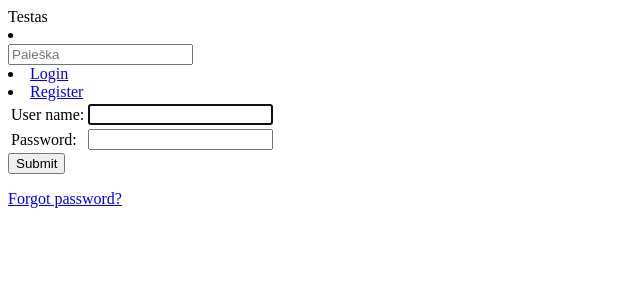
After one commit to Oksana19761219/archeological_pottery, a Django app: page /accounts/login/ in a window 1280 px wide. The commit adds this page. Shown: the top 300 px of the page, without its empty margins (0-640 px from the left). Run offline with Django 4.2, Linux system fonts and the light colour scheme.

Commit message:
login, logout created

```diff
--- a/archeological_pottery_forms/templates/base.html
+++ b/archeological_pottery_forms/templates/base.html
@@ -13,9 +13,19 @@
     </form>
 </li>
 
-{% if not user.is_authenticated %}
+
+{% if user.is_authenticated %}
+    <li class="nav-item"><a class="nav-link" href="#">
+      <svg class="bi bi-person" width="1.5em" height="1.5em" viewBox="0 0 16 16" fill="currentColor" xmlns="http://www.w3.org/2000/svg">
+        <path fill-rule="evenodd" d="M13 14s1 0 1-1-1-4-6-4-6 3-6 4 1 1 1 1h10zm-9.995-.944v-.002.002zM3.022 13h9.956a.274.274 0 00.014-.002l.008-.002c-.001-.246-.154-.986-.832-1.664C11.516 10.68 10.289 10 8 10c-2.29 0-3.516.68-4.168 1.332-.678.678-.83 1.418-.832 1.664a1.05 1.05 0 00.022.004zm9.974.056v-.002.002zM8 7a2 2 0 100-4 2 2 0 000 4zm3-2a3 3 0 11-6 0 3 3 0 016 0z" clip-rule="evenodd"/>
+      </svg>
+    {{ user.get_username }}</a></li>
+    <li class="nav-item"><a class="nav-link" href="{% url 'logout'%}?next=/pottery/bibliography">Logout</a></li>
+{% else %}
+    <li class="nav-item"><a class="nav-link" href="{% url 'login'%}?next={{request.path}}">Login</a></li>
     <li class="nav-item"><a class="nav-link" href="{% url 'register'%}">Register</a></li>
 {% endif %}
+
 
 <div>{% block content %}{% endblock %}</div>
 
--- /dev/null
+++ b/archeological_pottery_forms/templates/registration/login.html
@@ -0,0 +1,33 @@
+{% extends "base.html" %}
+
+{% block content %}
+
+  {% if form.errors %}
+    <p>Prisijungimo klaida, bandykite dar kartą!</p>
+  {% endif %}
+
+  {% if next %}
+    {% if user.is_authenticated %}
+      <p>Neturite prieigos prie šios informacijos. Turite prisijungti.</p>
+    {% endif %}
+  {% endif %}
+
+  <form method="post" action="{% url 'login' %}">
+    {% csrf_token %}
+    <table>
+      <tr>
+        <td>User name: </td>
+        <td>{{ form.username }}</td>
+      </tr>
+      <tr>
+        <td>Password: </td>
+        <td>{{ form.password }}</td>
+      </tr>
+    </table>
+    <input type="submit" value="Submit" />
+    <input type="hidden" name="next" value="{{ next }}" />
+  </form>
+
+  <p><a href="{% url 'password_reset' %}">Forgot password?</a></p>
+
+{% endblock %}
--- /dev/null
+++ b/archeological_pottery_forms/templates/registration/logout.html
@@ -0,0 +1,6 @@
+{% extends "base.html" %}
+
+{% block content %}
+  <p>You have successfully logged out!</p>
+  <a href="{% url 'login'%}">Login</a>
+{% endblock %}
--- a/mysite/settings.py
+++ b/mysite/settings.py
@@ -134,3 +134,5 @@ DEFAULT_AUTO_FIELD = 'django.db.models.BigAutoField'
 MEDIA_ROOT = os.path.join(BASE_DIR, 'archeological_pottery_forms/media')
 
 MEDIA_URL = '/media/'
+
+LOGIN_REDIRECT_URL = '/'
--- a/mysite/urls.py
+++ b/mysite/urls.py
@@ -21,5 +21,6 @@ from django.conf.urls.static import static
 urlpatterns = [
     path('pottery/', include('archeological_pottery_forms.urls')),
     path('admin/', admin.site.urls),
+    path('accounts/', include('django.contrib.auth.urls')),
 ] + (static(settings.STATIC_URL, document_root=settings.STATIC_ROOT) +
     static(settings.MEDIA_URL, document_root=settings.MEDIA_ROOT))
```
